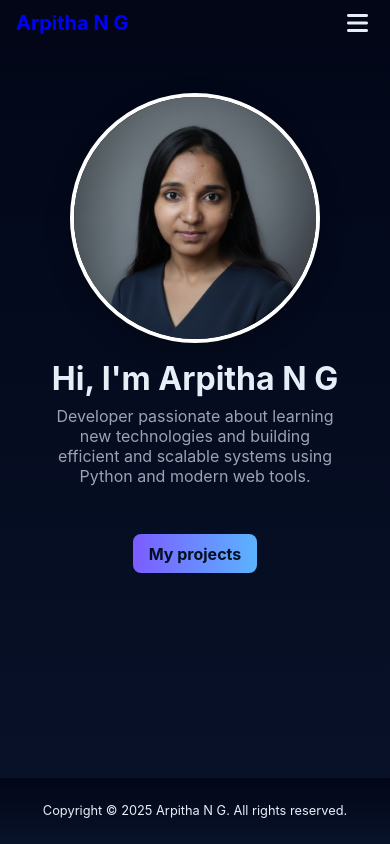
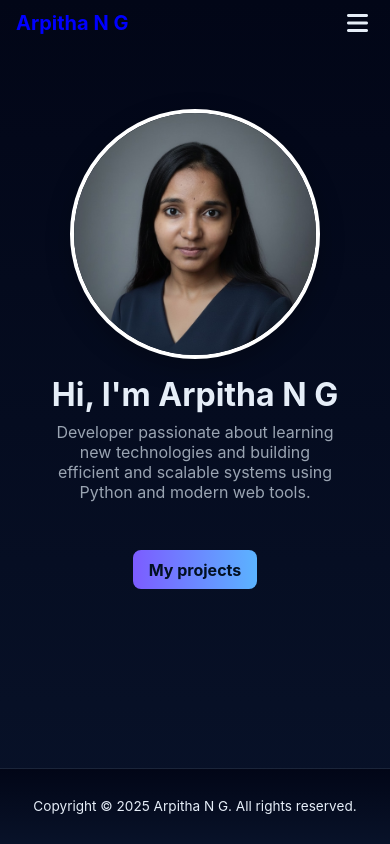
Before and after one commit to Arpitha4/portfolio_django, a Django app: page / in a window 390 px wide. Run offline with Django 4.2, Linux system fonts and the light colour scheme.

Commit message:
update styles.css

```diff
--- a/portfolio/static/portfolio/css/styles.css
+++ b/portfolio/static/portfolio/css/styles.css
@@ -19,11 +19,11 @@ body {
   margin: 0;
   background: linear-gradient(180deg, #020617 0%, #081229 100%);
   color: #e6eef8;
-   overflow-x: hidden;
+  overflow-x: hidden;
 }
 
 body {
-  min-height: 100vh;
+  min-height: 40vh;
   display: flex;
   flex-direction: column;
   font-family: Inter, system-ui, -apple-system, 'Segoe UI', Roboto, 'Helvetica Neue', Arial;
@@ -67,8 +67,13 @@ body {
 
 /* ---------- Hero ---------- */
 .hero {
-  padding: 3rem 0;
+  padding: 1.8rem 0;
+}
 
+@media (max-width: 768px) {
+  .hero {
+    padding: 4rem 0;
+  }
 }
 
 .hero-inner {
@@ -409,10 +414,11 @@ body {
   .primary-nav {
     position: fixed;
     top: 0;
+    backdrop-filter: blur(90px);
     right: -260px;
     width: 260px;
     height: 100vh;
-    background: var(--card);
+    background: transparent;
     display: flex;
     flex-direction: column;
     gap: 1rem;
@@ -457,9 +463,10 @@ img {
 /* Footer */
 .site-footer {
   text-align: center;
-  font-size: 0.8rem;
-  position: relative;
+  font-size: 0.85rem;
+  padding: 1rem 0;
+  background: linear-gradient(180deg, #020617 0%, #081229 100%);
+  width: 100%;
   margin-top: auto;
-  background: linear-gradient(180deg, #020617 0%, #081229 100%); /* match page bg */
-  padding: 0.8rem 0;
+  border-top: 1px solid rgba(255, 255, 255, 0.08);
 }
```
